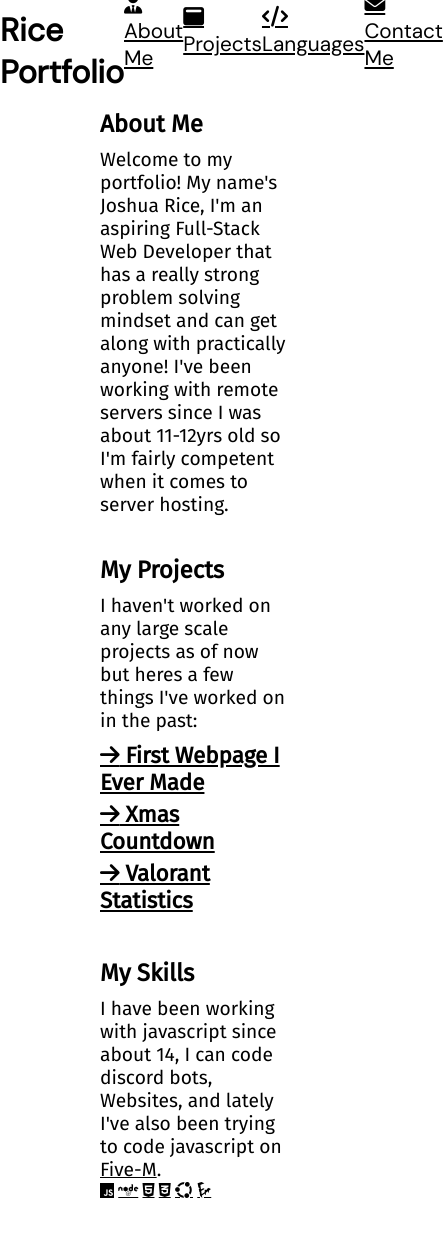
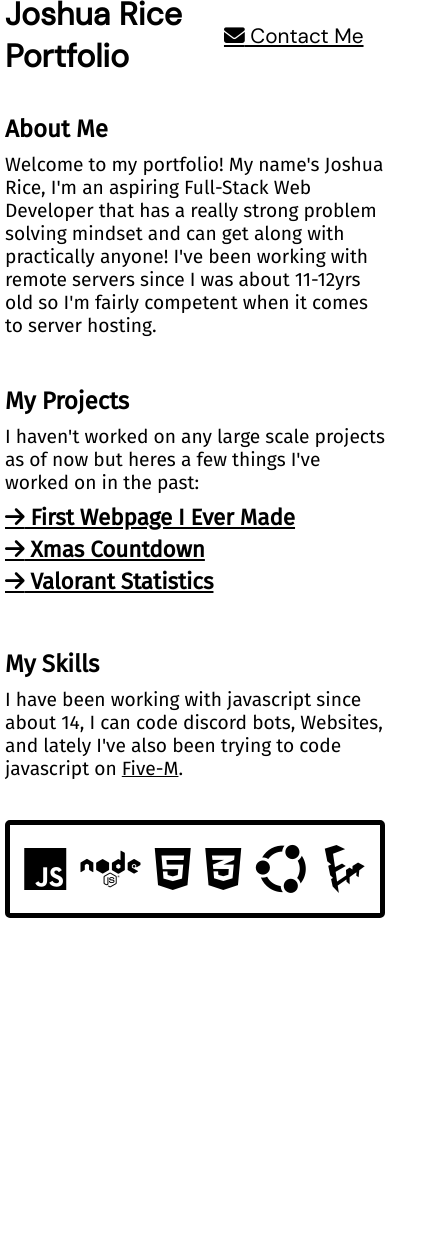
Before and after one commit to SugarSD/My_Portfolio, a plain HTML site: page index.html in a window 390 px wide. Shown: the whole page, 443 px wide, since content can reach past the window. After the commit the page ends 978 px from the top, so only its background shows below. Drawn offline with Linux system fonts and the light colour scheme.

Commit message:
Fixed Mobile View

```diff
--- a/index.html
+++ b/index.html
@@ -15,18 +15,18 @@
 			<h1>Joshua Rice Portfolio</h1>
 			<nav>
 				<ul>
-					<li>
+					<li class="desktop">
 						<a href="#about"><i class="fa-solid fa-user-tie"></i> About Me</a>
 					</li>
-					<li>
+					<li class="desktop">
 						<a href="#projects"
 							><i class="fa-solid fa-window-maximize"></i> Projects</a
 						>
 					</li>
-					<li>
+					<li class="desktop">
 						<a href="#skills"><i class="fa-solid fa-code"></i> Languages</a>
 					</li>
-					<li>
+					<li class="contact">
 						<a href="contact.html"
 							><i class="fa-solid fa-envelope"></i> Contact Me</a
 						>
--- a/style.css
+++ b/style.css
@@ -49,7 +49,8 @@ main {
 }
 
 main section {
-	padding-bottom: 40px;
+	min-width: 300px;
+	padding-bottom: 50px;
 }
 
 main h2 {
@@ -70,3 +71,47 @@ main nav li {
 	font-weight: 900;
 	padding-bottom: 5px;
 }
+
+.languages {
+	display: flex;
+	justify-content: space-evenly;
+	flex-wrap: wrap;
+	margin-top: 40px;
+	padding: 20px 0;
+	border: 5px solid black;
+	border-radius: 5px;
+	font-size: 3rem;
+}
+
+.languages i {
+	text-decoration: none;
+}
+
+@media only screen and (max-width: 1125px) {
+	.desktop {
+		display: none;
+	}
+
+	header {
+		padding-top: 5px;
+		padding-left: 5px;
+	}
+
+	header ul {
+		display: flex;
+		justify-content: center;
+	}
+}
+
+@media only screen and (max-width: 406px) {
+	main {
+		padding-left: 5px;
+		padding-right: 5px;
+	}
+}
+
+@media only screen and (max-width: 358px) {
+	header {
+		grid: 100px / 1fr 1fr;
+	}
+}
```
